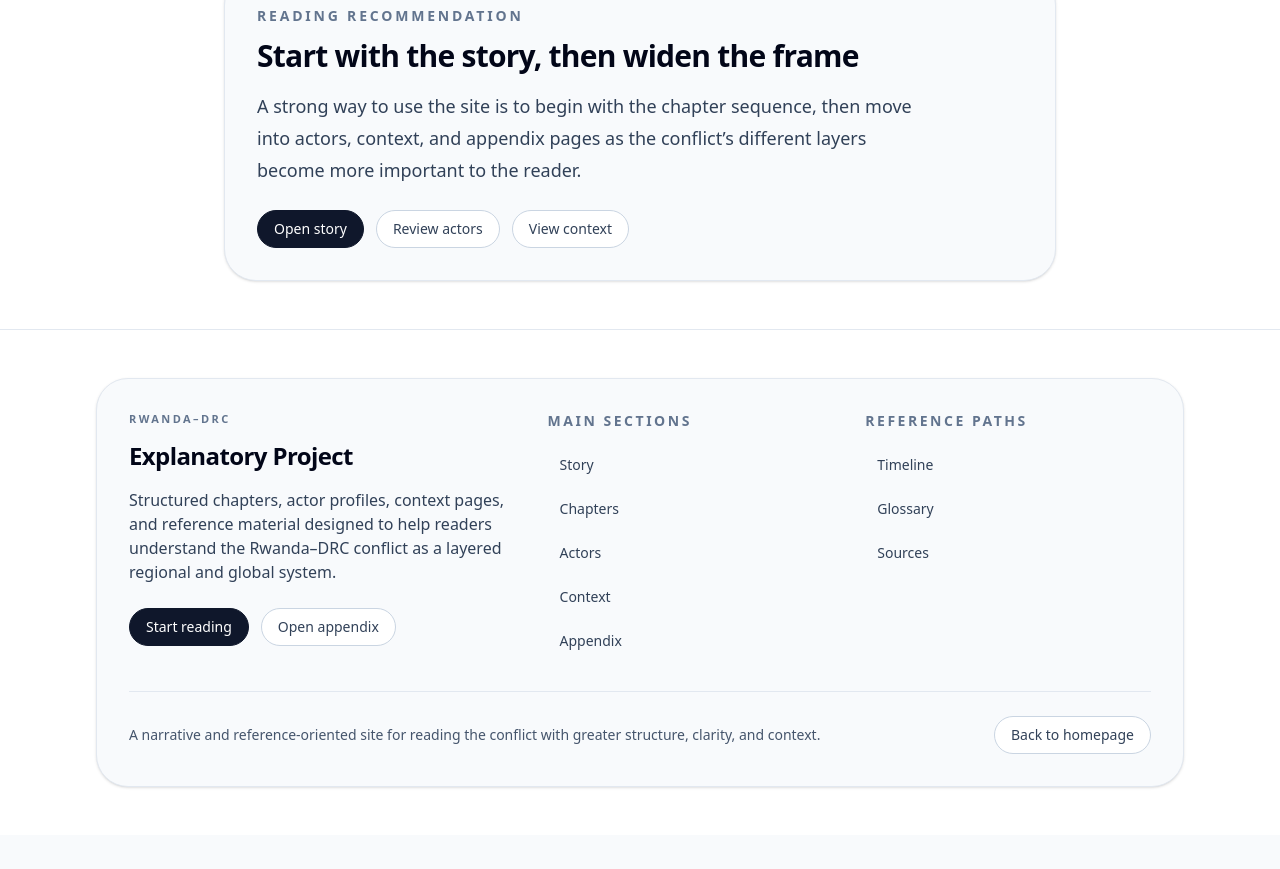
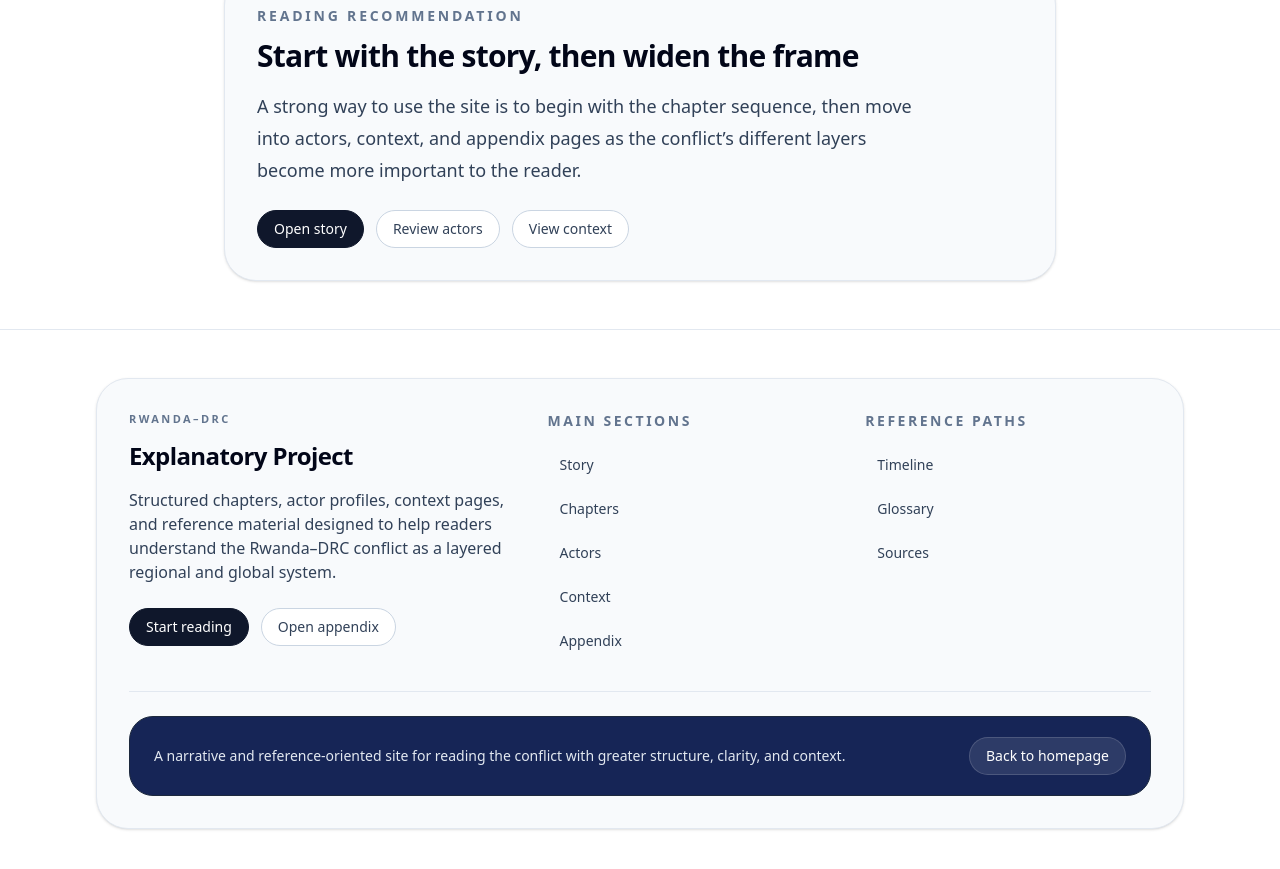
Before and after one commit to kalex01/rwanda-drc-site, a Next.js app: page / in a window 1280 px wide. Shown: the part 2278-3147 px from the top of the page. Before the commit the page ends 3113 px from the top, so only its background shows below. Built offline with nearby package versions, Linux system fonts and the light colour scheme.

Commit message:
changing the SiteFooter color

```diff
--- a/app/components/SiteFooter.tsx
+++ b/app/components/SiteFooter.tsx
@@ -85,15 +85,16 @@ export default function SiteFooter() {
           </div>
 
           <div className="mt-8 border-t border-slate-200 pt-6">
-            <div className="flex flex-col gap-3 sm:flex-row sm:items-center sm:justify-between">
-              <p className="text-sm leading-6 text-slate-600">
+            <div className="rounded-[1.5rem] border border-slate-800 bg-blue-950 px-5 py-5 sm:px-6">
+              <div className="flex flex-col gap-4 sm:flex-row sm:items-center sm:justify-between">
+                <p className="text-sm leading-6 text-slate-200">
                   A narrative and reference-oriented site for reading the
                   conflict with greater structure, clarity, and context.
                 </p>
 
                 <Link
                   href="/"
-                className="inline-flex items-center rounded-full border border-slate-300 bg-white px-4 py-2 text-sm font-medium text-slate-700 transition hover:border-slate-400 hover:text-slate-950"
+                  className="inline-flex items-center rounded-full border border-white/15 bg-white/10 px-4 py-2 text-sm font-medium text-white transition hover:bg-white/15"
                 >
                   Back to homepage
                 </Link>
@@ -101,6 +102,7 @@ export default function SiteFooter() {
             </div>
           </div>
         </div>
+      </div>
     </footer>
   )
 }
```
Lines whose indentation alone changed are shown as unchanged.
